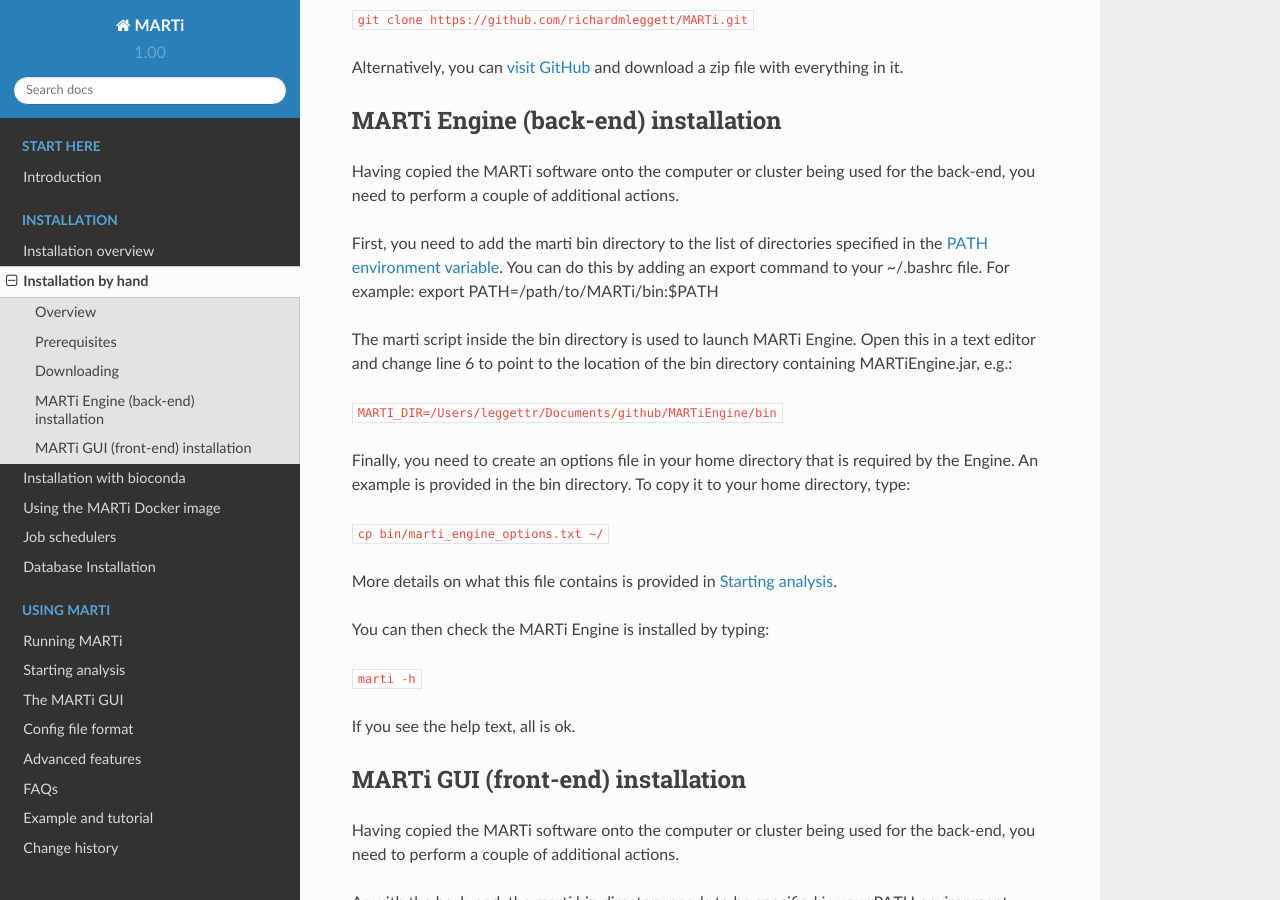
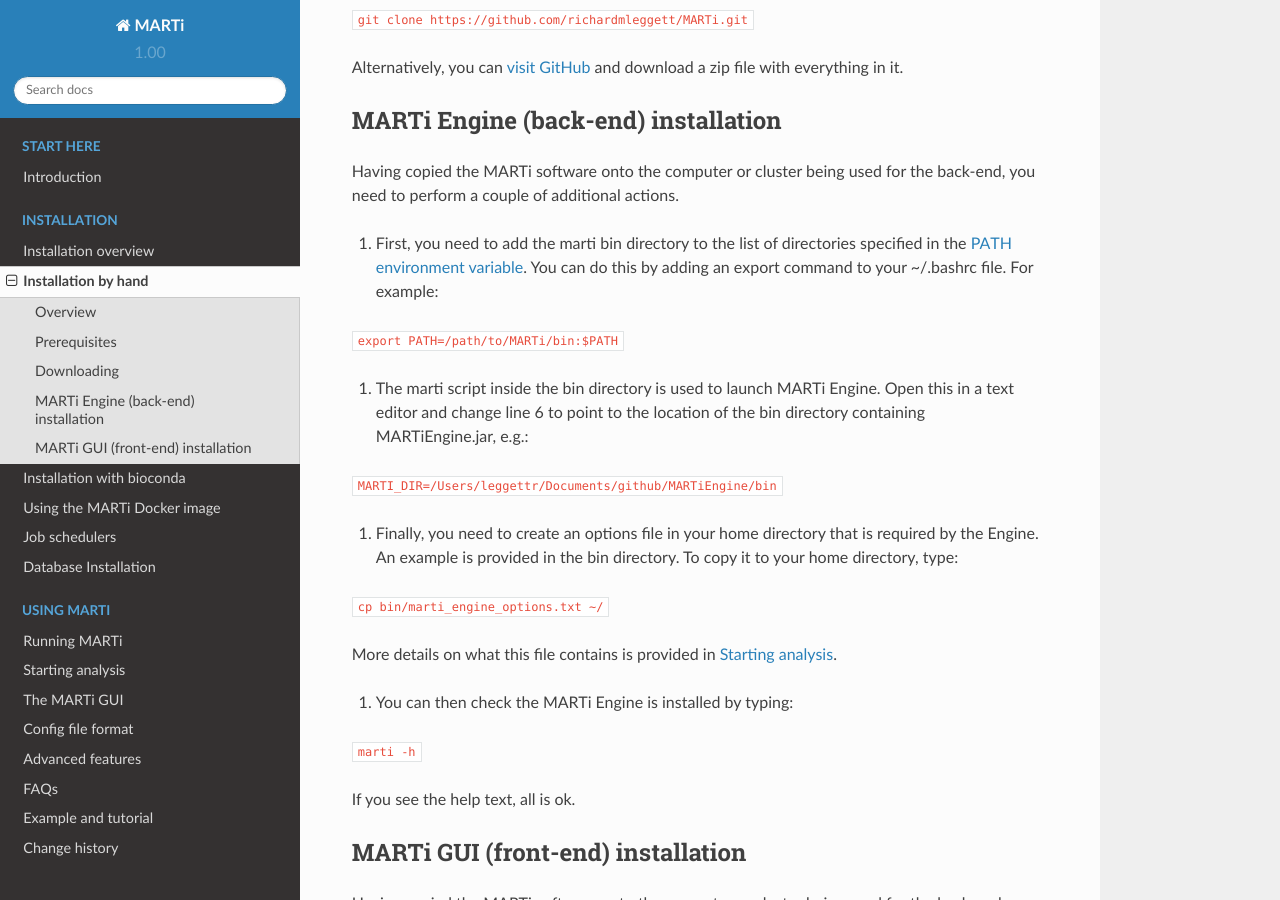
Before and after one commit to richardmleggett/MARTi, a Sphinx documentation site: the page built from docs/source/installationbyhand.rst, in a window 1280 px wide and 900 px high, scrolled down 1713 px. Built offline with Sphinx 7.4.7 and the Read the Docs theme 2.0.0, drawn with Linux system fonts in a browser that asks for light colours; formulas are drawn with MathJax 3.

```diff
--- a/docs/source/installationbyhand.rst
+++ b/docs/source/installationbyhand.rst
@@ -51,20 +51,21 @@ MARTi Engine (back-end) installation
 
 Having copied the MARTi software onto the computer or cluster being used for the back-end, you need to perform a couple of additional actions.
 
-First, you need to add the marti bin directory to the list of directories specified in the `PATH environment variable <https://en.wikipedia.org/wiki/PATH_(variable)>`_. You can do this by adding an export command to your ~/.bashrc file. For example:
-export PATH=/path/to/MARTi/bin:$PATH
+#. First, you need to add the marti bin directory to the list of directories specified in the `PATH environment variable <https://en.wikipedia.org/wiki/PATH_(variable)>`_. You can do this by adding an export command to your ~/.bashrc file. For example:
 
-The marti script inside the bin directory is used to launch MARTi Engine. Open this in a text editor and change line 6 to point to the location of the bin directory containing MARTiEngine.jar, e.g.:
+``export PATH=/path/to/MARTi/bin:$PATH``
+
+#. The marti script inside the bin directory is used to launch MARTi Engine. Open this in a text editor and change line 6 to point to the location of the bin directory containing MARTiEngine.jar, e.g.:
 
 ``MARTI_DIR=/Users/leggettr/Documents/github/MARTiEngine/bin``
 
-Finally, you need to create an options file in your home directory that is required by the Engine. An example is provided in the bin directory. To copy it to your home directory, type:
+#. Finally, you need to create an options file in your home directory that is required by the Engine. An example is provided in the bin directory. To copy it to your home directory, type:
 
 ``cp bin/marti_engine_options.txt ~/``
 
 More details on what this file contains is provided in :ref:`cmdline`.
 
-You can then check the MARTi Engine is installed by typing:
+#. You can then check the MARTi Engine is installed by typing:
 
 ``marti -h``
 
```
